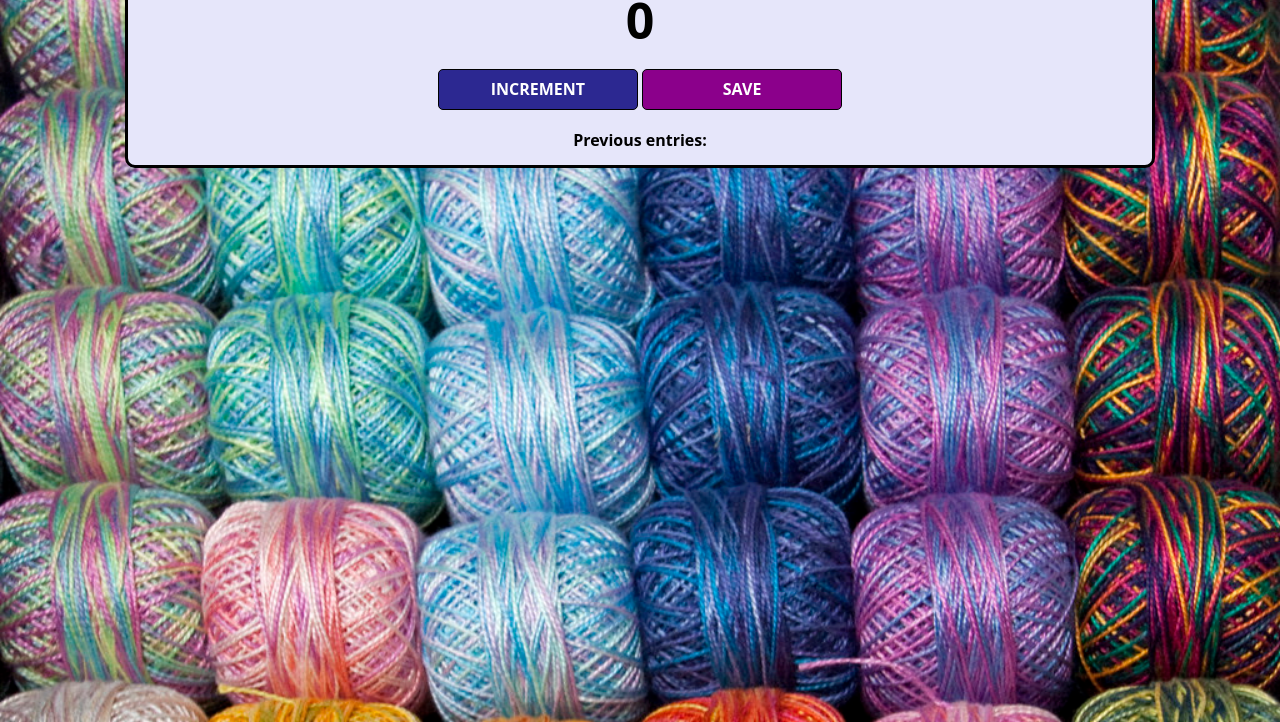
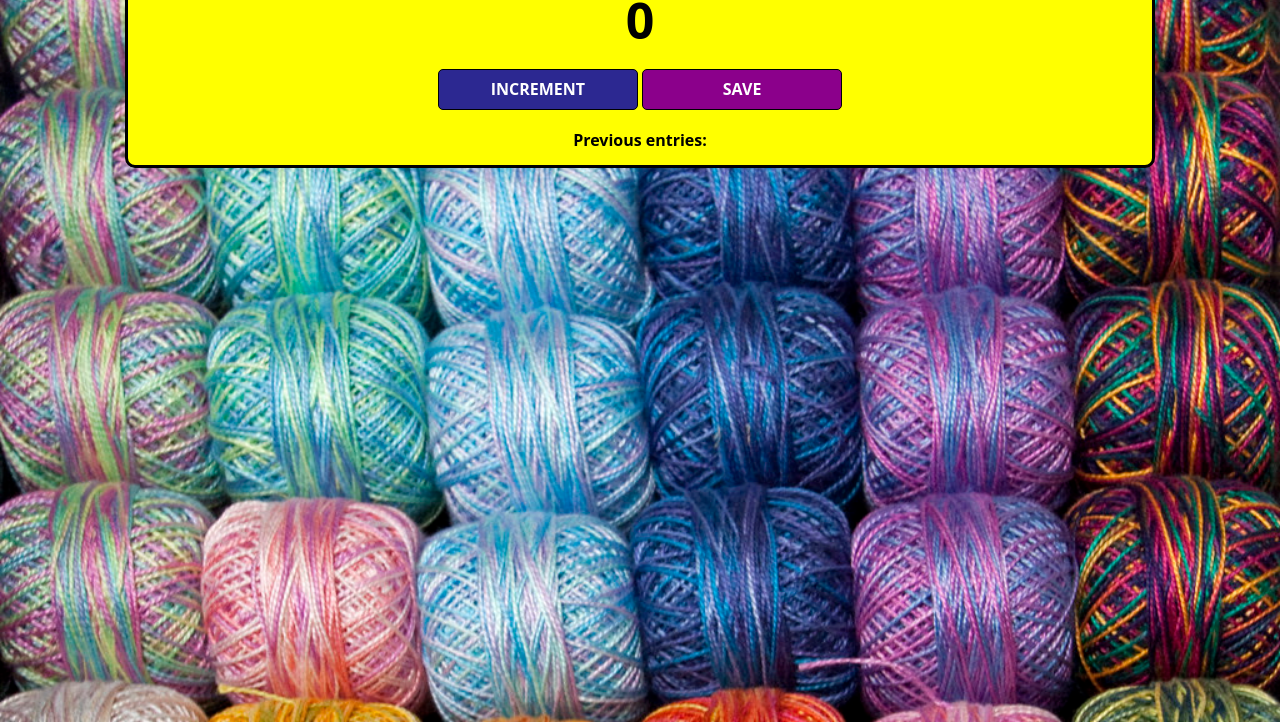
Before and after one commit to Vaishnavi-Reddy-Kancharla/Passenger-Counter-App, a plain HTML site: page index.html in a window 1280 px wide. Shown: the part 78-800 px from the top of the page. Drawn offline with nearby package versions, Linux system fonts and the light colour scheme.

Commit message:
Update index.css

```diff
--- a/index.css
+++ b/index.css
@@ -8,7 +8,7 @@ body {
 
 .container {
     padding-top:10px;
-    background: lavender;
+    background: yellow;
     max-width: 80%;
     margin: auto;
     border: 3px solid black;
```
